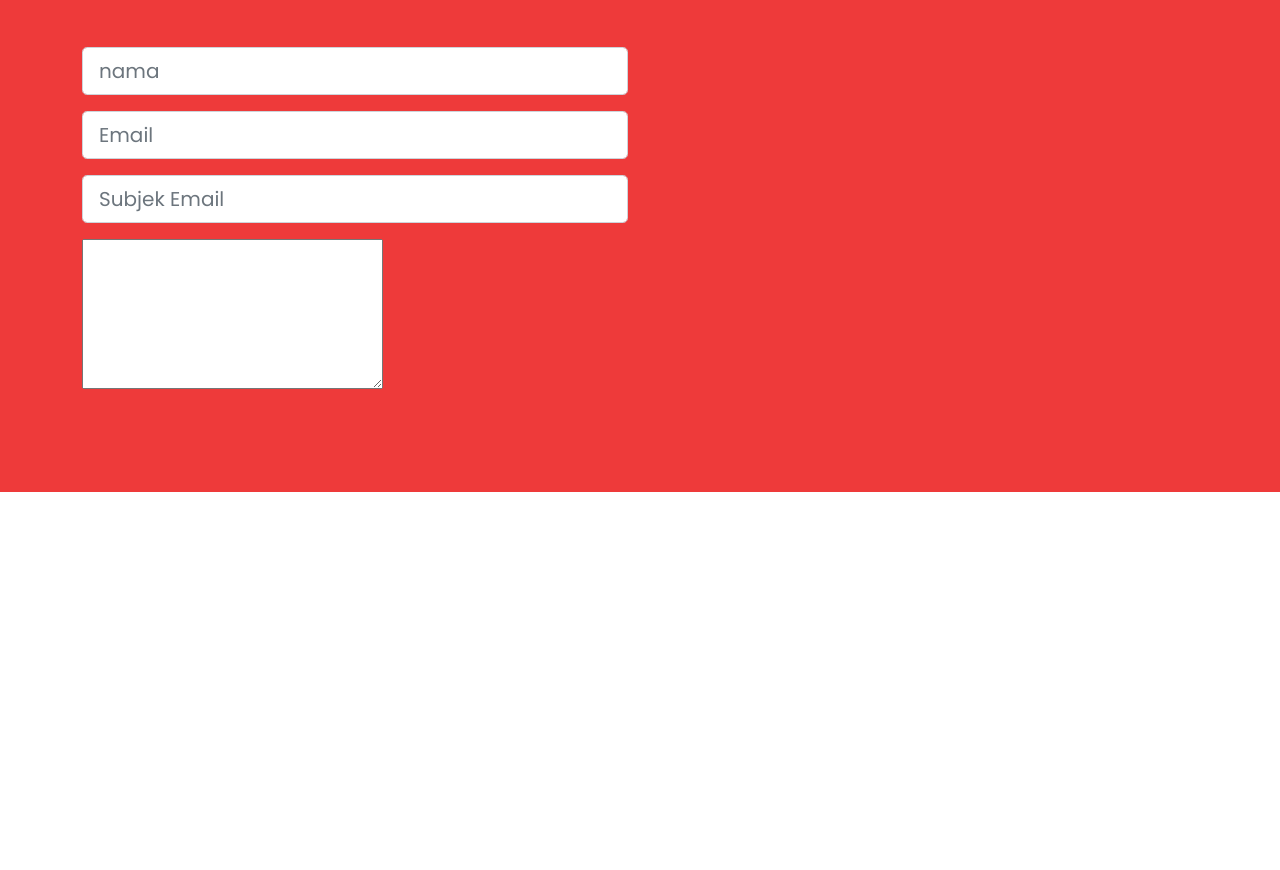
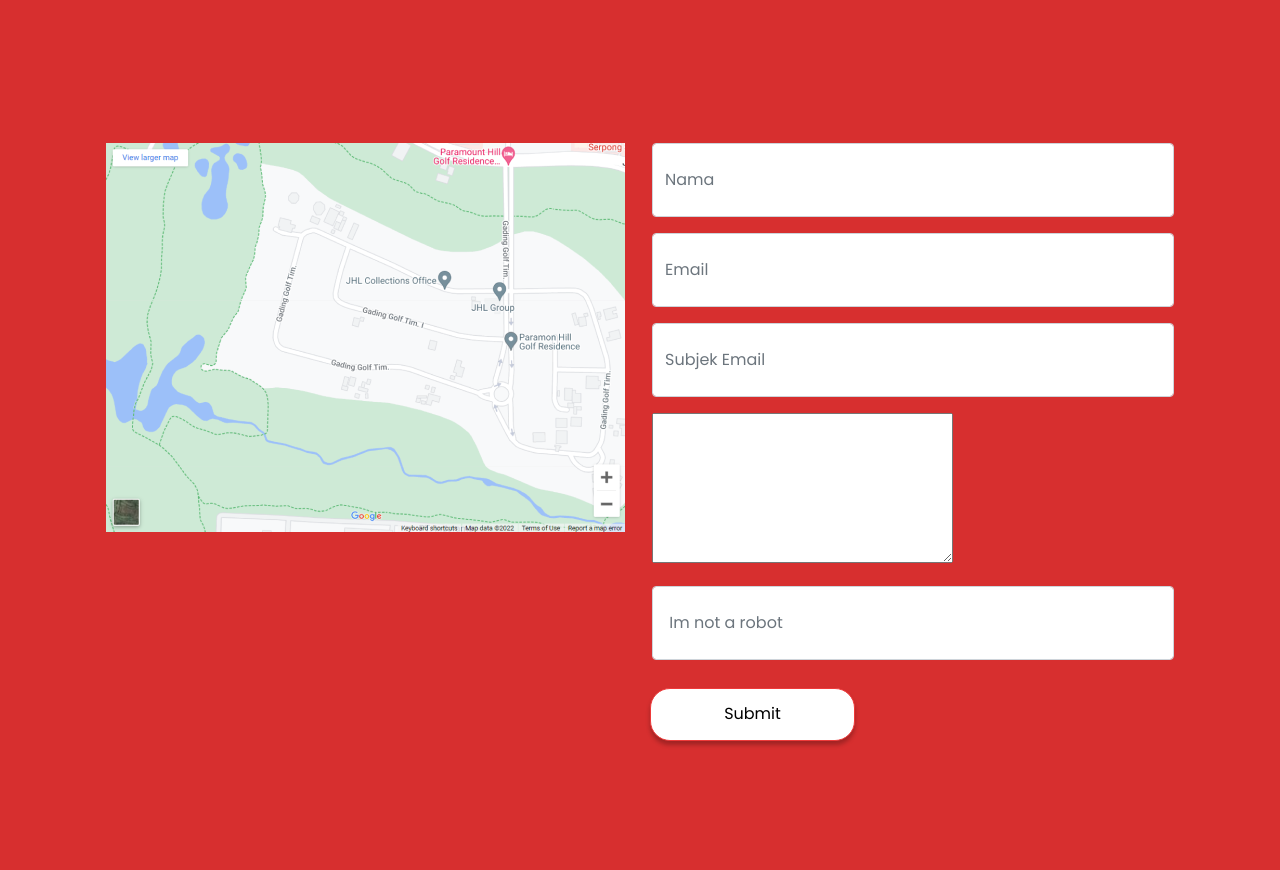
Before and after one commit to tejedoang/MP-Comprof, a plain HTML site: page index.html in a window 1280 px wide. Shown: the part 3506-4376 px from the top of the page. Before the commit the page ends 3998 px from the top, so only its background shows below. Drawn offline with nearby package versions, Linux system fonts and the light colour scheme.

Commit message:
Contact Us

```diff
--- a/CSS/style.css
+++ b/CSS/style.css
@@ -79,16 +79,16 @@ h1 {
 h3 {
     font-size: 64px;
     font-weight: 500;
+    color: #EE3A3A;
     margin-top: 0px;
     border-bottom: 3px solid red;
+
 }
 
 
 /* CONTACT US SECTION */
 
-#Contactus {
-    background-color: #EE3A3A;
-}
+
 
 
 h6 {
@@ -96,5 +96,6 @@ h6 {
     font-weight: 500;
     margin-top:10px;
     margin-bottom: 50px;
+    color: white;
 
 }
--- a/index.html
+++ b/index.html
@@ -25,6 +25,8 @@
     .custome{display: block; width: 100%;}
     .custome img { width: 100%;}
     .test{margin: left -20px}
+    .customee {margin-left: 18cm;}
+
   </style>
   <body>
 
@@ -217,8 +219,9 @@
 
   <div class="container">
     <div class="row">
-      <div class="col-12 text-center text-danger">
+      <div class="col-12 text-center">
         <h3> OUR MEDIA</h3>
+        <span class="sub-title"> PT. MERAH PUTIH MEDIA memiliki berbagai macam media yaitu sebagai berikut</span>
 
       </div>
     </div>
@@ -228,35 +231,52 @@
 
 
   <!-- Contact US -->
-        <section id="Contactus" style="height:auto;">
+  <section id="Kontak" style="height: auto; background-color: #D72F2F;">
     <div class="d-flex justify-content-start position-absolute w-100">
       <img src="/Assets/Img/mpkecil.png" alt="Logo Merahputih Media">
     </div>
-
     <div class="container-fluid pt-5 pb-5 kontak">
       <div class="container">
         <h6 class="display-kontak text-center" id="kontak"> CONTACT US</h6>
-              <div class="row pb-5" >
-                <div class="col-md-6">
-                  <input class="form-control form-control-lg mb-3"
+      </div>
+
+      <main class="container">
+        <div class="row">
+            <div class="col-md-12 py-5">
+                <main class="container">
+                  <div class="row">
+                      <div class="col-md-6 py-5">
+                          <img src="/Assets/Img/image 103.png" alt="">
+                      </div>
+                      <div class="col-md-6 py-5">
+                        <input class="form-control py-4 mb-3"
                         type="text"
-                  placeholder="nama">
+                        placeholder="Nama">
 
-                  <input class="form-control form-control-lg mb-3"
+                        <input class="form-control py-4 mb-3"
                         type="text"
                         placeholder="Email">
 
-                  <input class="form-control form-control-lg mb-3"
+                        <input class="form-control py-4 mb-3"
                         type="text"
                         placeholder="Subjek Email">
+                        <textarea name="Ketik-pertanyaan Ketik-pertanyaan-lg" rows="6" placeholder="Ketik Pertanyaan">
+                        </textarea>
+                        <input class="form-control py-4 mb-lg-2 mt-3"
+                        type="text"
+                        placeholder=" Im not a robot">
+                        <div>
+                          <button class="button-secondary" style="margin-left: -2px;">Submit</button>
+                        </div>
+                      </div>
 
 
 
-                  <textarea class="form-pertanyaan form-pertanyaan-lg" rows="6">
 
-                  </textarea>
                   </div>
-
+              </main>
+            </div>
+      </main>
             </div>
           </div>
         </div>
```
Also changed, not shown: Assets/Img/Line 24.png (added), Assets/Img/image 103.png (added). Lines whose indentation alone changed are shown as unchanged.
